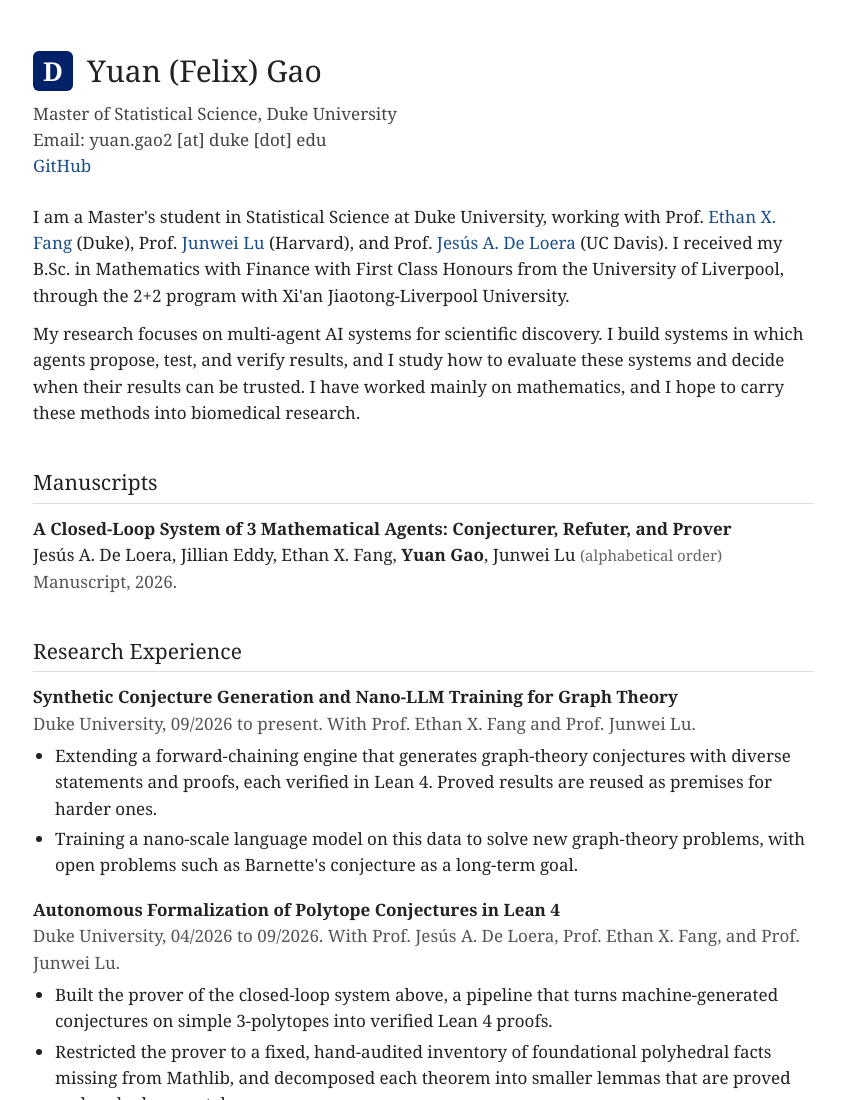
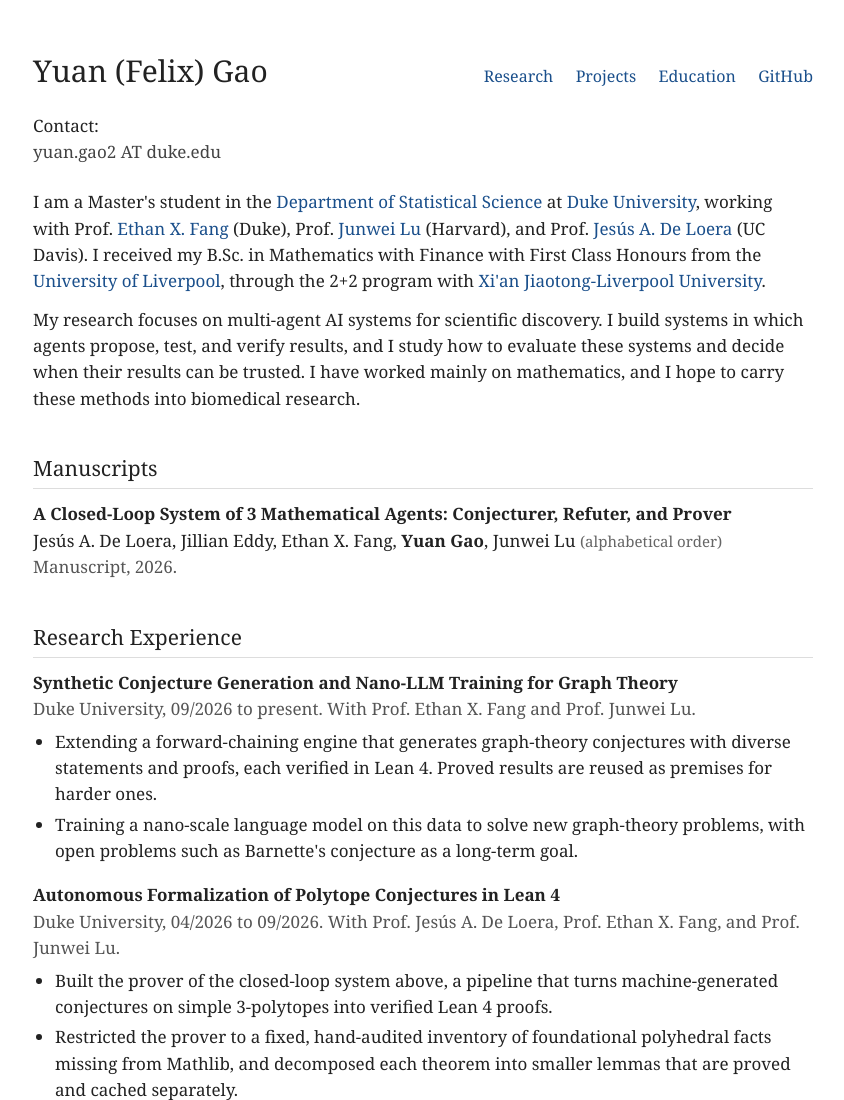
Before and after one commit to FELIXGAO0315/FELIXGAO0315.github.io, a plain HTML site: page index.html in a window 1280 px wide. Shown: the top 1100 px of the page, without its empty margins (217-1061 px from the left). Drawn offline with Linux system fonts and the light colour scheme.

Commit message:
Follow Prof. Lu's layout: name with section links, contact block, linked affiliations

```diff
--- a/index.html
+++ b/index.html
@@ -43,39 +43,40 @@
   .me { font-weight: bold; }
   .note { color: #666; font-size: 15px; }
   footer { margin-top: 48px; color: #888; font-size: 14px; }
-  .name-row { display: flex; align-items: center; gap: 14px; margin-bottom: 6px; }
-  .name-row h1 { margin: 0; }
-  .d-mark {
-    width: 40px; height: 40px;
-    background: #012169; color: #fff;
-    border-radius: 6px;
-    display: flex; align-items: center; justify-content: center;
-    font-family: Georgia, "Times New Roman", serif;
-    font-weight: bold; font-size: 26px; line-height: 1;
-    flex-shrink: 0;
-  }
+  .top { display: flex; align-items: baseline; justify-content: space-between; flex-wrap: wrap; gap: 8px 24px; margin-bottom: 18px; }
+  .top h1 { margin: 0; }
+  nav a { margin-left: 18px; font-size: 16px; }
+  nav a:first-child { margin-left: 0; }
+  .contact .label { color: #222; }
+  html { scroll-behavior: smooth; }
 </style>
 </head>
 <body>
 <div class="page">
 
-  <div class="name-row">
-    <div class="d-mark" aria-hidden="true">D</div>
+  <div class="top">
     <h1>Yuan (Felix) Gao</h1>
+    <nav>
+      <a href="#research">Research</a>
+      <a href="#projects">Projects</a>
+      <a href="#education">Education</a>
+      <a href="https://github.com/FELIXGAO0315">GitHub</a>
+    </nav>
   </div>
+
   <div class="contact">
-    Master of Statistical Science, Duke University<br>
-    Email: yuan.gao2 [at] duke [dot] edu<br>
-    <a href="https://github.com/FELIXGAO0315">GitHub</a>
+    <span class="label">Contact:</span><br>
+    yuan.gao2 AT duke.edu
   </div>
 
   <p>
-    I am a Master's student in Statistical Science at Duke University, working with
+    I am a Master's student in the <a href="https://stat.duke.edu/">Department of Statistical Science</a> at
+    <a href="https://duke.edu/">Duke University</a>, working with
     Prof. <a href="https://ethanfangduke.github.io/homepage/">Ethan X. Fang</a> (Duke),
     Prof. <a href="https://junwei-lu.github.io/">Junwei Lu</a> (Harvard), and
     Prof. <a href="https://www.math.ucdavis.edu/~deloera/">Jesús A. De Loera</a> (UC Davis).
     I received my B.Sc. in Mathematics with Finance with First Class Honours from the
-    University of Liverpool, through the 2+2 program with Xi'an Jiaotong-Liverpool University.
+    <a href="https://www.liverpool.ac.uk/">University of Liverpool</a>, through the 2+2 program with <a href="https://www.xjtlu.edu.cn/en">Xi'an Jiaotong-Liverpool University</a>.
   </p>
   <p>
     My research focuses on multi-agent AI systems for scientific discovery. I build systems in which
@@ -84,7 +85,7 @@
     methods into biomedical research.
   </p>
 
-  <h2>Manuscripts</h2>
+  <h2 id="manuscripts">Manuscripts</h2>
 
   <div class="entry">
     <div class="title">A Closed-Loop System of 3 Mathematical Agents: Conjecturer, Refuter, and Prover</div>
@@ -92,7 +93,7 @@
     <div class="meta">Manuscript, 2026.</div>
   </div>
 
-  <h2>Research Experience</h2>
+  <h2 id="research">Research Experience</h2>
 
   <div class="entry">
     <div class="title">Synthetic Conjecture Generation and Nano-LLM Training for Graph Theory</div>
@@ -139,7 +140,7 @@
     </ul>
   </div>
 
-  <h2>Projects</h2>
+  <h2 id="projects">Projects</h2>
 
   <div class="entry">
     <div class="title">Online Mixture of Autoregressive Experts</div>
@@ -159,7 +160,7 @@
     <div>A comparison of gradient boosting, neural network, and regularized regression models for predicting damage levels of 260,000 buildings after the 2015 Nepal earthquake.</div>
   </div>
 
-  <h2>Education</h2>
+  <h2 id="education">Education</h2>
 
   <div class="entry">
     <div class="title">Duke University</div>
```
